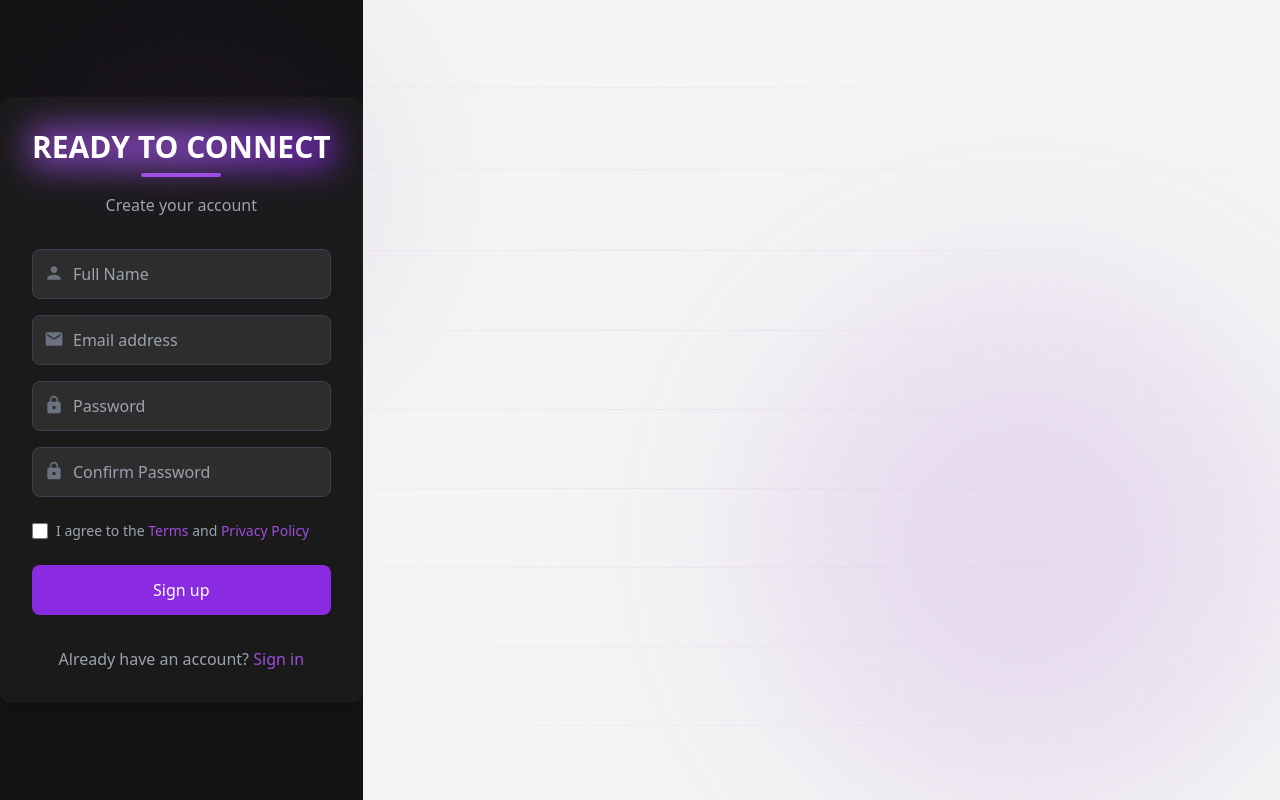
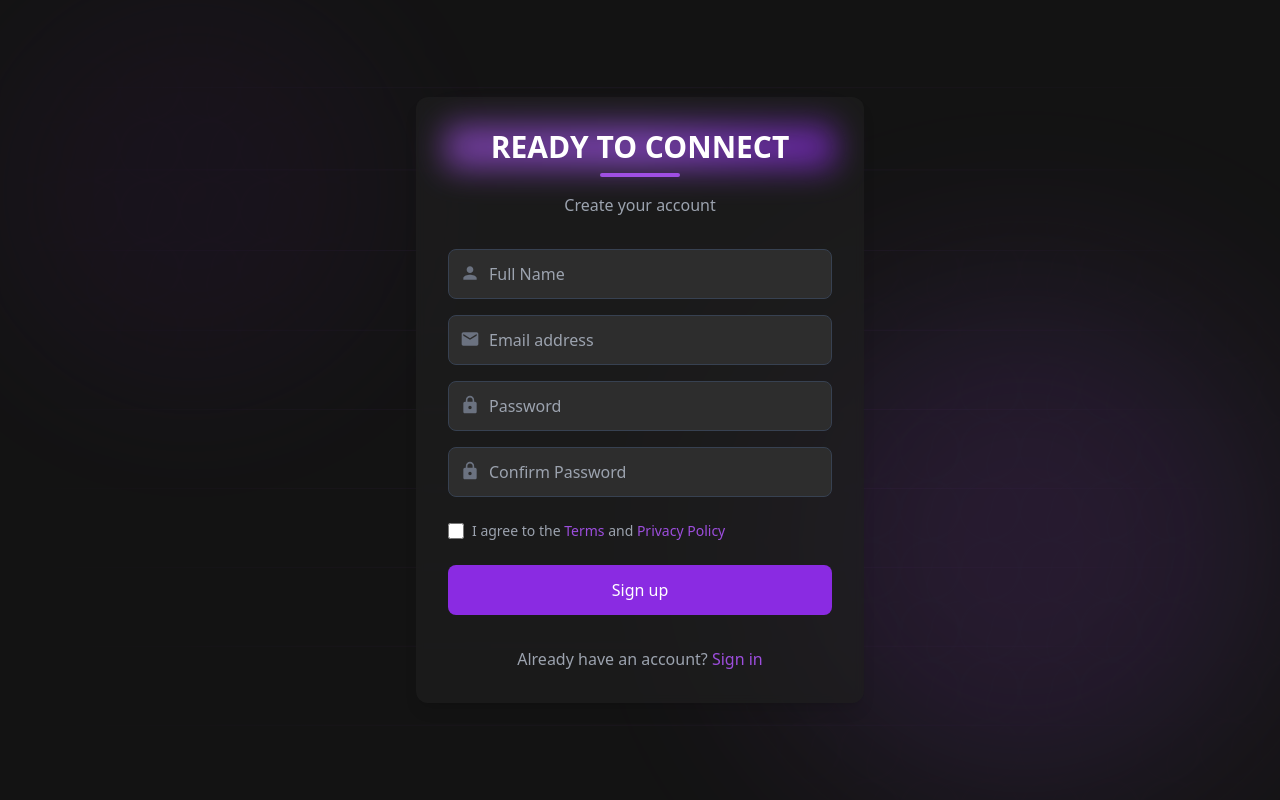
Before and after one commit to 4-DA/ready_to_connect_frontend, a React (Vite) app: page /signup in a window 1280 px wide. Built offline with nearby package versions, Linux system fonts and the light colour scheme.

Commit message:
edits to fix signup and login

```diff
--- a/src/App.jsx
+++ b/src/App.jsx
@@ -11,14 +11,35 @@ import Login from "./components/auth/Login";
 import Signup from "./components/auth/Signup";
 import Dashboard from "./pages/Dashboard";
 
+// Create an AuthLayout that doesn't include the Sidebar
+const AuthLayout = ({ children }) => {
+  return <div className="min-h-screen bg-dark relative">{children}</div>;
+};
+
 function AnimatedRoutes() {
   const location = useLocation();
-
   return (
     <AnimatePresence mode="wait">
       <Routes location={location} key={location.pathname}>
-        <Route path="/login" element={<Login />} />
-        <Route path="/signup" element={<Signup />} />
+        {/* Auth routes with AuthLayout */}
+        <Route
+          path="/login"
+          element={
+            <AuthLayout>
+              <Login />
+            </AuthLayout>
+          }
+        />
+        <Route
+          path="/signup"
+          element={
+            <AuthLayout>
+              <Signup />
+            </AuthLayout>
+          }
+        />
+
+        {/* Dashboard route - keep as is */}
         <Route path="/dashboard" element={<Dashboard />} />
         <Route path="/" element={<Navigate to="/login" replace />} />
       </Routes>
--- a/src/components/auth/Login.jsx
+++ b/src/components/auth/Login.jsx
@@ -26,15 +26,19 @@ const Login = () => {
   };
 
   return (
-    <div className="min-h-screen flex items-center justify-center bg-dark relative overflow-hidden">
+    <div
+      className="min-h-screen flex items-center justify-center bg-dark relative overflow-hidden"
+      style={{ position: "fixed", top: 0, left: 0, right: 0, bottom: 0 }}
+    >
       <AnimatedBackground />
 
       <motion.div
         initial={{ opacity: 0, y: 20 }}
         animate={{ opacity: 1, y: 0 }}
         transition={{ duration: 0.5 }}
-        className="w-full max-w-md p-8 space-y-8 bg-dark-light rounded-xl shadow-lg backdrop-blur-sm bg-opacity-70 z-10 relative"
+        className="w-full max-w-md p-8 space-y-8 bg-dark-light rounded-xl shadow-lg backdrop-blur-sm bg-opacity-70 z-30 relative"
       >
+        {/* Rest of your login form remains the same */}
         <motion.div
           className="text-center"
           initial={{ opacity: 0 }}
@@ -183,4 +187,5 @@ const Login = () => {
     </div>
   );
 };
+
 export default Login;
--- a/src/components/auth/Signup.jsx
+++ b/src/components/auth/Signup.jsx
@@ -28,15 +28,19 @@ const Signup = () => {
   };
 
   return (
-    <div className="min-h-screen flex items-center justify-center bg-dark relative overflow-hidden">
+    <div
+      className="min-h-screen flex items-center justify-center bg-dark relative overflow-hidden"
+      style={{ position: "fixed", top: 0, left: 0, right: 0, bottom: 0 }}
+    >
       <AnimatedBackground />
 
       <motion.div
         initial={{ opacity: 0, y: 20 }}
         animate={{ opacity: 1, y: 0 }}
         transition={{ duration: 0.5 }}
-        className="w-full max-w-md p-8 space-y-8 bg-dark-light rounded-xl shadow-lg backdrop-blur-sm bg-opacity-70 z-10 relative"
+        className="w-full max-w-md p-8 space-y-8 bg-dark-light rounded-xl shadow-lg backdrop-blur-sm bg-opacity-70 z-30 relative"
       >
+        {/* Rest of your signup form remains the same */}
         <motion.div
           className="text-center"
           initial={{ opacity: 0 }}
--- a/src/pages/Dashboard.jsx
+++ b/src/pages/Dashboard.jsx
@@ -1,5 +1,4 @@
 import React, { useState, useEffect } from "react";
-import axios from "axios";
 import { useAuth } from "../contexts/AuthContext";
 import Sidebar from "../components/dashboard/Sidebar";
 import Header from "../components/dashboard/Header";
```
Also changed, not shown: components/dashboard/DashboardLayout.jsx (added, +17 -0 lines).
